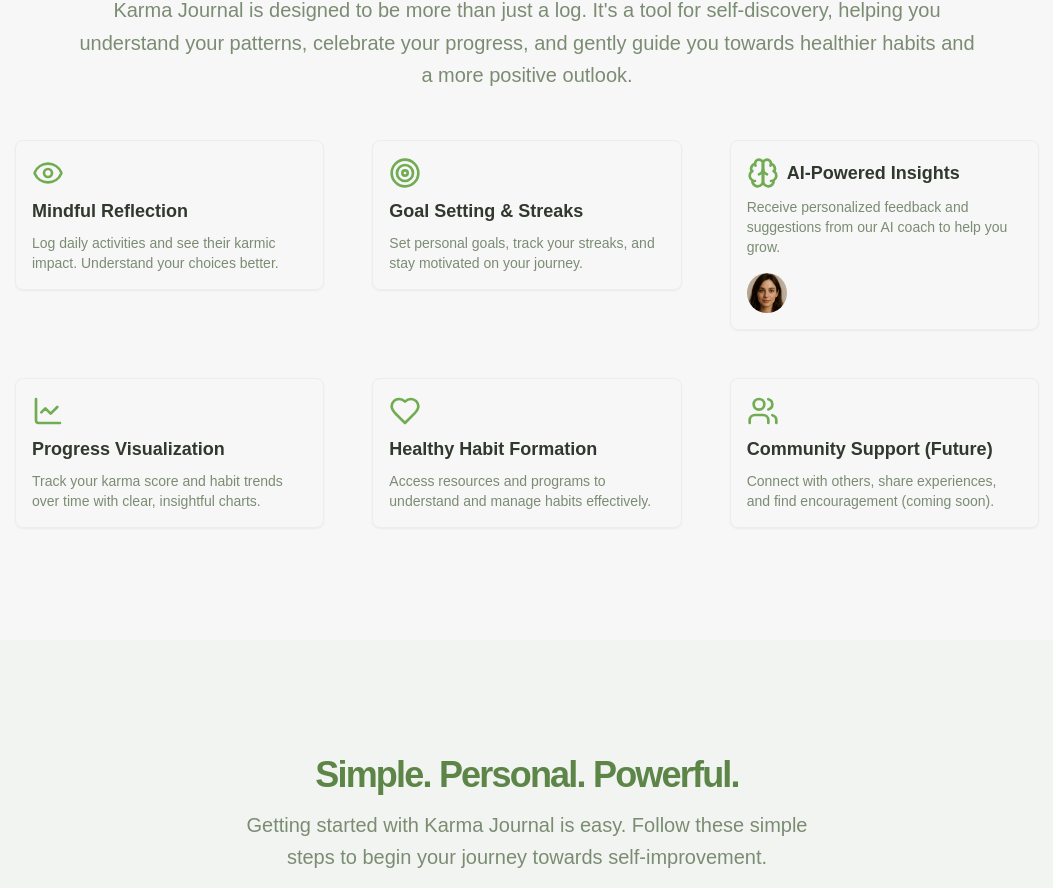
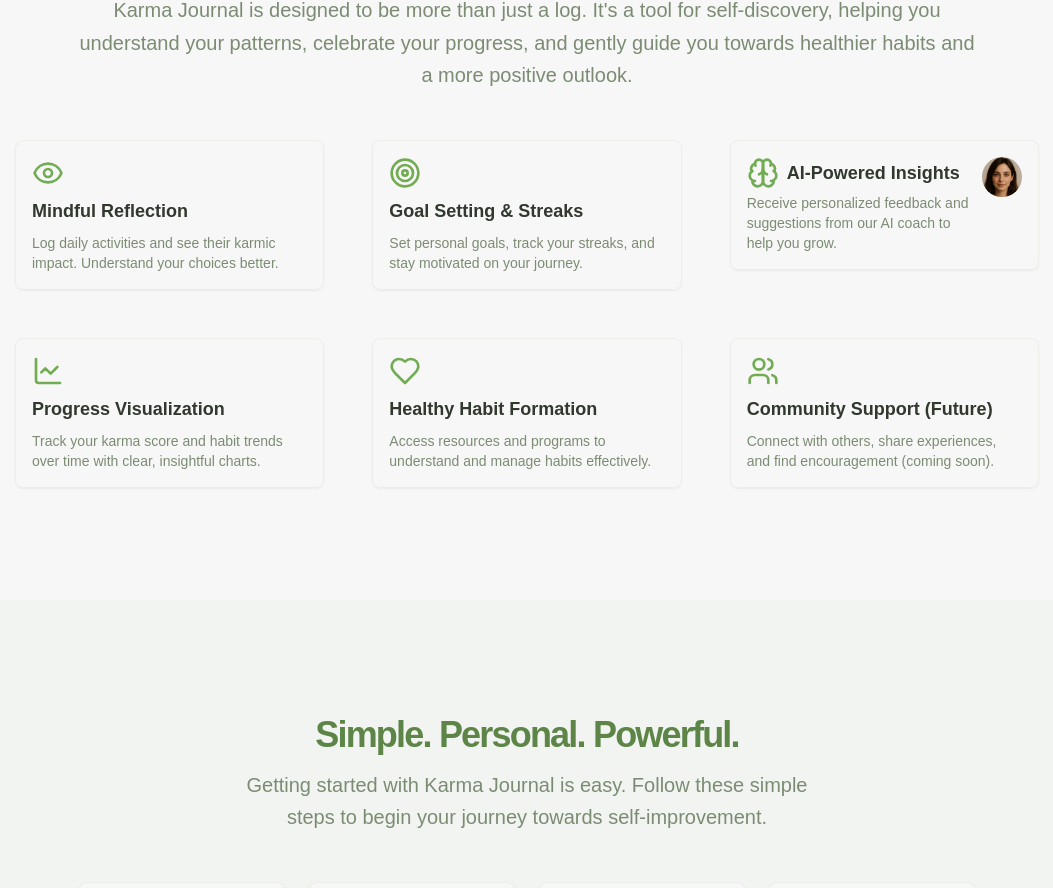
Before and after one commit to swaroop190182/thekarmajournal, a Next.js app: page / in a window 1280 px wide. Shown: the part 871-1759 px from the top of the page, without its empty margins (113-1166 px from the left). Built offline with nearby package versions, Linux system fonts and the light colour scheme.

Commit message:
Move Luma image to the right side of AI Powered Insights

```diff
--- a/src/app/page.tsx
+++ b/src/app/page.tsx
@@ -6,7 +6,7 @@ import { TrendingUp, Target, Edit, LineChart, Heart, Users, Moon, Sun, TreePine,
 
 export default function LandingPage() {
   return (
-    <div className="flex flex-col min-h-screen text-foreground"> {/* Removed bg-background here */}
+    <div className="flex flex-col min-h-screen text-foreground">
       {/* Hero Section */}
       <section className="w-full py-12 md:py-20 lg:py-28 xl:py-32 bg-secondary/30">
         <div className="container px-4 md:px-6 mx-auto">
@@ -33,10 +33,10 @@ export default function LandingPage() {
             <Image
               alt="Karma Journal Hero Image"
               className="mx-auto aspect-video overflow-hidden rounded-xl object-cover object-center sm:w-full lg:order-last shadow-xl"
-              height="360"
+              height={360}
               src="/kj.jpg"
               data-ai-hint="abstract karma spiritual"
-              width="640"
+              width={640}
             />
             </div>
           </div>
@@ -63,19 +63,23 @@ export default function LandingPage() {
               <h3 className="text-lg font-bold text-foreground">Goal Setting & Streaks</h3>
               <p className="text-sm text-muted-foreground">Set personal goals, track your streaks, and stay motivated on your journey.</p>
             </div>
-            <div className="grid gap-2 p-4 rounded-lg hover:bg-accent/10 transition-colors shadow-sm border border-border/50">
-              <div className="flex items-center">
-                <Brain className="h-8 w-8 text-accent mr-2" />
+            <div className="p-4 rounded-lg hover:bg-accent/10 transition-colors shadow-sm border border-border/50">
+              <div className="flex items-start justify-between">
+                <div className="flex-grow mr-3">
+                  <div className="flex items-center mb-1">
+                    <Brain className="h-8 w-8 text-accent mr-2 flex-shrink-0" />
                     <h3 className="text-lg font-bold text-foreground">AI-Powered Insights</h3>
                   </div>
                   <p className="text-sm text-muted-foreground">Receive personalized feedback and suggestions from our AI coach to help you grow.</p>
+                </div>
                 <Image
                   src="/luma.png"
                   alt="Luma AI Assistant"
                   width={40}
                   height={40}
-                className="rounded-full mt-2"
+                  className="rounded-full flex-shrink-0"
                 />
+              </div>
             </div>
             <div className="grid gap-2 p-4 rounded-lg hover:bg-accent/10 transition-colors shadow-sm border border-border/50">
               <LineChart className="h-8 w-8 text-accent" />
```
Also changed, not shown: public/kj.jpg. Lines whose indentation alone changed are shown as unchanged.
